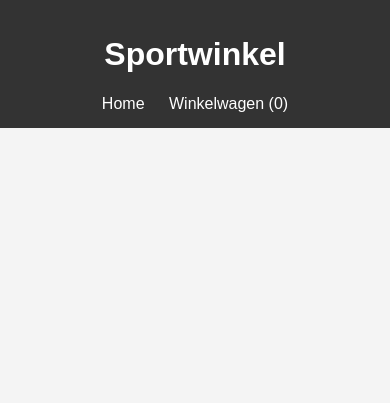
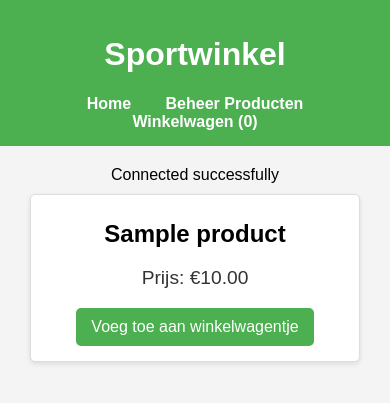
Before and after one commit to IceLaforteza/WebshopNewproj, a PHP site: page / in a window 390 px wide. Shown: the top 403 px of the page. Run offline with PHP 8.4, Linux system fonts and the light colour scheme; tables that the repository leaves empty or names only in its code hold one stand-in row (values such as "Sample post").

Commit message:
Add files via upload

```diff
--- a/MeneerAsianProj/index.php
+++ b/MeneerAsianProj/index.php
@@ -12,11 +12,26 @@
     <h1>Sportwinkel</h1>
     <nav>
         <a href="index.php">Home</a>
+        <a href="admin/manage_products.php">Beheer Producten</a>
         <a href="#" id="cart-link">Winkelwagen (<span id="cart-count">0</span>)</a>
     </nav>
 </header>
 
 <section class="products">
+    <?php
+    include 'includes/db.php';
+    $stmt = $conn->prepare("SELECT * FROM products");
+    $stmt->execute();
+    $products = $stmt->fetchAll(PDO::FETCH_ASSOC);
+
+    foreach ($products as $product) {
+        echo '<div class="product">';
+        echo '<h2>' . htmlspecialchars($product['name']) . '</h2>';
+        echo '<p>Prijs: €' . number_format($product['price'], 2) . '</p>';
+        echo '<button onclick="addToCart(\'' . addslashes($product['name']) . '\', ' . $product['price'] . ')">Voeg toe aan winkelwagentje</button>';
+        echo '</div>';
+    }
+    ?>
 </section>
 
 <div id="cart-modal" class="modal">
--- a/MeneerAsianProj/script.js
+++ b/MeneerAsianProj/script.js
@@ -6,11 +6,25 @@ let cartModal = document.getElementById("cart-modal");
 let closeBtn = document.querySelector(".close");
 let checkoutButton = document.getElementById("checkoutButton");
 
+// Update cart display on page load
+updateCart();
+
+// Add event listeners
 document.getElementById("cart-link").addEventListener("click", openCartModal);
 closeBtn.addEventListener("click", closeCartModal);
 
 function addToCart(productName, price) {
-    cart.push({ name: productName, price: price });
+    // Check if the product already exists in the cart
+    const existingProduct = cart.find(item => item.name === productName);
+
+    if (existingProduct) {
+        // If it exists, increment the quantity
+        existingProduct.quantity += 1;
+    } else {
+        // Otherwise, add it to the cart with quantity 1
+        cart.push({ name: productName, price: price, quantity: 1 });
+    }
+
     updateLocalStorage();
     updateCart();
 }
@@ -29,7 +43,7 @@ function updateCart() {
     } else {
         cart.forEach((item, index) => {
             let li = document.createElement("li");
-            li.textContent = item.name + " - €" + item.price.toFixed(2);
+            li.textContent = `${item.name} - €${item.price.toFixed(2)} x ${item.quantity}`;
 
             let deleteButton = document.createElement("button");
             deleteButton.textContent = "Verwijder";
@@ -39,7 +53,7 @@ function updateCart() {
 
             li.appendChild(deleteButton);
             cartItems.appendChild(li);
-            total += item.price;
+            total += item.price * item.quantity; // Calculate total price
         });
     }
 
@@ -47,7 +61,7 @@ function updateCart() {
 }
 
 function removeFromCart(index) {
-    cart.splice(index, 1);
+    cart.splice(index, 1); // Remove item from cart
     updateLocalStorage();
     updateCart();
 }
@@ -61,15 +75,14 @@ function closeCartModal() {
     cartModal.style.display = "none";
 }
 
-if(checkoutButton) {
+// Checkout functionality
+if (checkoutButton) {
     checkoutButton.onclick = function() {
         if (cart.length === 0) {
             alert("Je winkelwagentje is leeg! Voeg items toe voordat je afrekent.");
             return;
         }
         alert("Afrekenen is nog niet geïmplementeerd. Dit is een voorbeeld.");
-
+        // Here you could redirect to a checkout page or process payment
     };
 }
-
-updateCart();
--- a/MeneerAsianProj/style.css
+++ b/MeneerAsianProj/style.css
@@ -1,12 +1,13 @@
 body {
     font-family: Arial, sans-serif;
-    background-color: #f4f4f4;
     margin: 0;
     padding: 0;
+    background-color: #f4f4f4;
 }
 
+/* Header Styles */
 header {
-    background-color: #333;
+    background-color: #4CAF50; /* Green */
     color: white;
     padding: 15px 20px;
     text-align: center;
@@ -15,53 +16,80 @@ header {
 nav a {
     color: white;
     text-decoration: none;
-    margin: 0 10px;
+    margin: 0 15px;
+    font-weight: bold;
 }
 
+nav a:hover {
+    text-decoration: underline;
+}
+
+/* Product Section */
 .products {
     display: flex;
+    flex-wrap: wrap;
     justify-content: center;
-    margin-top: 20px;
+    padding: 20px;
 }
 
 .product {
     background-color: white;
     border: 1px solid #ddd;
     border-radius: 5px;
-    padding: 20px;
-    margin: 0 15px;
+    margin: 10px;
+    padding: 15px;
+    width: 200px;
+    box-shadow: 0 2px 5px rgba(0, 0, 0, 0.1);
     text-align: center;
 }
 
-.product img {
-    width: 150px;
-    height: 150px;
+.product h2 {
+    font-size: 1.5em;
+    margin: 10px 0;
 }
 
-.cart {
-    text-align: center;
-    margin-top: 20px;
+.product p {
+    font-size: 1.2em;
+    color: #333;
 }
-/* #cartItems {
-} */
 
+.product button {
+    background-color: #4CAF50; /* Green */
+    color: white;
+    border: none;
+    padding: 10px 15px;
+    cursor: pointer;
+    border-radius: 5px;
+    font-size: 1em;
+}
+
+.product button:hover {
+    background-color: #45a049; /* Darker Green */
+}
+
+/* Cart Modal */
 .modal {
-    display: none;
-    position: fixed;
-    z-index: 1;
+    display: none; /* Hidden by default */
+    position: fixed; /* Stay in place */
+    z-index: 1; /* Sit on top */
     left: 0;
     top: 0;
-    width: 100%;
-    height: 100%;
-    background-color: rgba(0, 0, 0, 0.4);
+    width: 100%; /* Full width */
+    height: 100%; /* Full height */
+    overflow: auto; /* Enable scroll if needed */
+    background-color: rgb(0,0,0); /* Fallback color */
+    background-color: rgba(0,0,0,0.4); /* Black w/ opacity */
 }
 
 .modal-content {
     background-color: #fefefe;
-    margin: 15% auto;
+    margin: 15% auto; /* 15% from the top and centered */
     padding: 20px;
     border: 1px solid #888;
-    width: 80%;
+    width: 80%; /* Could be more or less, depending on screen size */
+    max-width: 500px; /* Limit maximum width */
+    border-radius: 5px;
+    box-shadow: 0 2px 10px rgba(0, 0, 0, 0.2);
 }
 
 .close {
@@ -78,114 +106,63 @@ nav a {
     cursor: pointer;
 }
 
-button {
-    margin-left: 10px;
-    background-color: #ff4d4d;
-    color: white;
-    border: none;
-    padding: 5px 10px;
-    cursor: pointer;
+/* Cart Styles */
+.cart {
+    background-color: white;
+    border: 1px solid #ddd;
+    border-radius: 5px;
+    padding: 20px;
+    margin: 20px;
+    box-shadow: 0 2px 5px rgba(0, 0, 0, 0.1);
 }
 
-button:hover {
-    background-color: #ff1a1a;
+.cart h2 {
+    margin-top: 0;
 }
 
-.modal {
-    display: none;
-    position: fixed;
-    z-index: 1;
-    left: 0;
-    top: 0;
-    width: 100%;
-    height: 100%;
-    overflow: auto;
-    background-color: rgba(0,0,0,0.4);
-}
-
-.modal-content {
-    background-color: #fefefe;
-    margin: 15% auto;
-    padding: 20px;
-    border: 1px solid #888;
-    width: 80%;
-    max-width: 600px;
-}
-
-.close {
-    color: #aaa;
-    float: right;
-    font-size: 28px;
-    font-weight: bold;
-    cursor: pointer;
-}
-
-.close:hover,
-.close:focus {
-    color: black;
-    text-decoration: none;
-    cursor: pointer;
-}
-
-#cart-items {
+.cart ul {
     list-style-type: none;
     padding: 0;
 }
 
-#cart-items li {
-    margin-bottom: 10px;
+.cart li {
+    margin: 10px 0;
     display: flex;
     justify-content: space-between;
     align-items: center;
 }
 
-.checkout-button {
-    display: block;
-    width: 100%;
-    padding: 10px;
-    background-color: #4CAF50;
+.cart button {
+    background-color: #ff4d4d; /* Red */
     color: white;
     border: none;
+    padding: 5px 10px;
+    cursor: pointer;
     border-radius: 5px;
-    cursor: pointer;
-    margin-top: 20px;
 }
 
-.checkout-button:hover {
-    background-color: #45a049;
+.cart button:hover {
+    background-color: #ff1a1a; /* Darker Red */
 }
 
 .checkout-button {
     margin-top: 20px;
     padding: 10px 15px;
-    background-color: #4CAF50;
+    background-color: #4CAF50; /* Green */
     color: white;
     border: none;
     border-radius: 5px;
     cursor: pointer;
+    font-size: 1em;
 }
 
 .checkout-button:hover {
-    background-color: #45a049;
+    background-color: #45a049; /* Darker Green */
 }
 
-.modal-content {
-    background-color: #fefefe;
-    margin: 15% auto;
-    padding: 20px;
-    border: 1px solid #888;
-    width: 80%;
-    max-width: 500px;
+/* Responsive Design */
+@media (max-width: 600px) {
+    .product {
+        width: 100%; /* Full width on small screens */
+    }
 }
-
-#cart-items li {
-    display: flex;
-    justify-content: space-between;
-    align-items: center;
-    padding: 10px 0;
-    border-bottom: 1px solid #eee;
-}
-
-#cart-items button {
-    margin-left: 10px;
-}
```
Also changed, not shown: MeneerAsianProj/cart.php (+2 -109 lines), MeneerAsianProj/Admin/artikelen.php (added).
